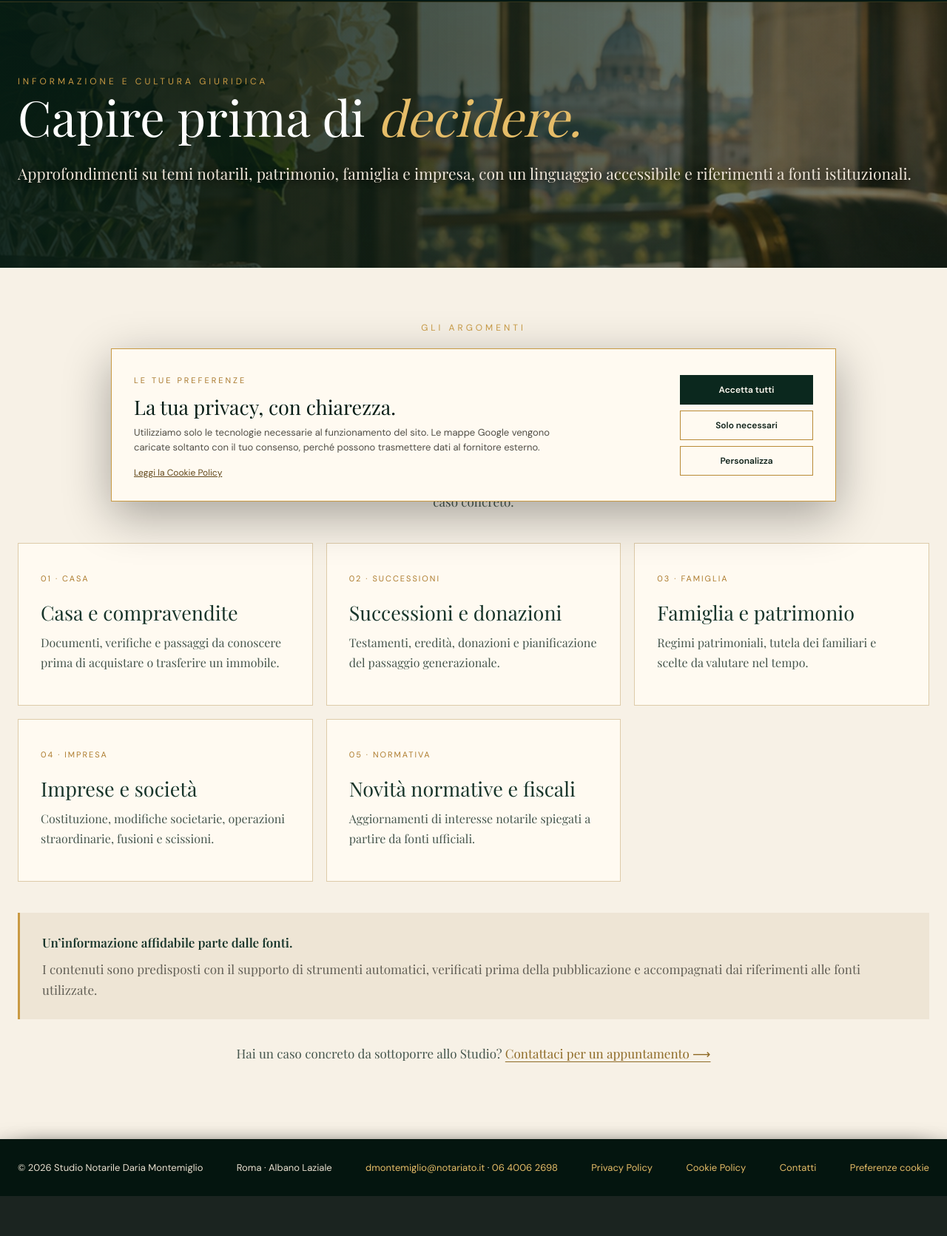
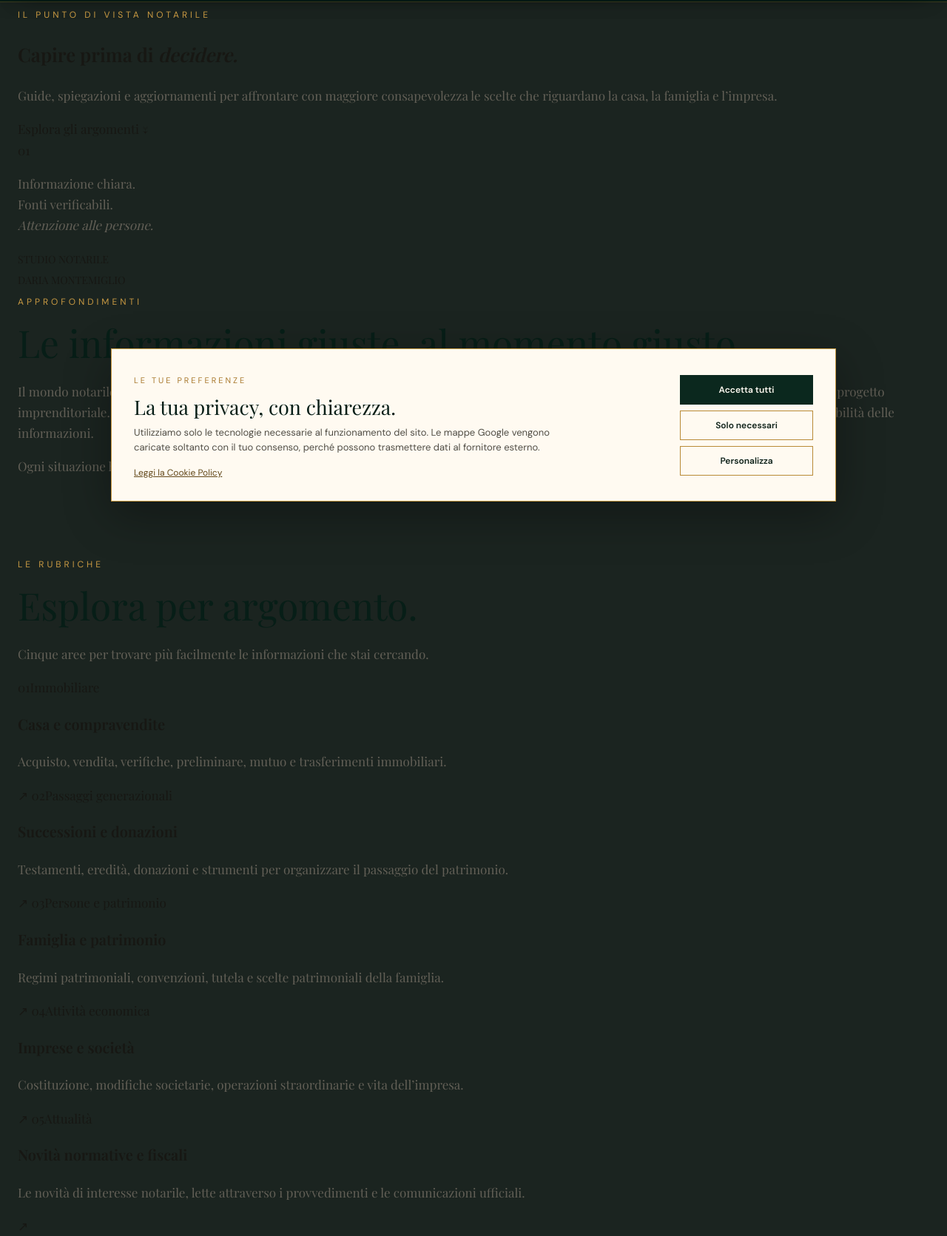
Before and after one commit to fabioleonardi22-blip/notaiomontemiglio, a plain HTML site: page approfondimenti.html in a window 1280 px wide. Shown: the part 98-1769 px from the top of the page at 74% size. Before the commit the page ends 1715 px from the top, so only its background shows below. Drawn offline with nearby package versions, Linux system fonts and the light colour scheme; a web font is replaced by a local one.

Commit message:
Realizza la nuova pagina editoriale Approfondimenti

```diff
--- a/approfondimenti.html
+++ b/approfondimenti.html
@@ -1,28 +1,75 @@
 <!doctype html>
 <html lang="it">
 <head>
-<meta charset="utf-8"><meta name="viewport" content="width=device-width,initial-scale=1">
-<meta name="description" content="Approfondimenti notarili dello Studio Daria Montemiglio: casa, successioni, famiglia, impresa e novità normative. Informazioni chiare e fonti istituzionali.">
+<meta charset="utf-8">
+<meta name="viewport" content="width=device-width,initial-scale=1">
+<meta name="description" content="Guide e approfondimenti notarili dello Studio Daria Montemiglio: casa, successioni, famiglia, patrimonio, imprese e novità normative.">
 <meta name="robots" content="index,follow">
-<title>Approfondimenti notarili | Daria Montemiglio Notaio</title>
+<title>Approfondimenti notarili | Studio Daria Montemiglio</title>
 <link rel="canonical" href="https://notaiomontemiglio.vercel.app/approfondimenti.html">
 <link rel="stylesheet" href="assets/style.css">
 </head>
 <body>
-<header class="topbar"><div class="wrap nav"><a class="brand" href="index.html"><span class="monogram">DM</span><span class="brandname">DARIA MONTEMIGLIO<small>NOTAIO</small></span></a><button class="menu" type="button" aria-label="Apri menu" aria-expanded="false" aria-controls="menu-principale">☰</button><nav id="menu-principale" aria-label="Principale"><a href="index.html">Home</a><a href="studio.html">Lo Studio</a><a href="attivita.html">Attività</a><a href="approfondimenti.html" class="active">Approfondimenti</a><a href="sedi.html">Sedi</a><a href="contatti.html">Contatti</a></nav></div></header>
+<header class="topbar"><div class="wrap nav"><a class="brand" href="index.html"><span class="monogram">DM</span><span class="brandname">DARIA MONTEMIGLIO<small>NOTAIO</small></span></a><button class="menu" type="button" aria-label="Apri menu" aria-expanded="false" aria-controls="menu-principale">☰</button><nav id="menu-principale" aria-label="Principale"><a href="index.html">Home</a><a href="studio.html">Lo Studio</a><a href="attivita.html">Attività</a><a href="approfondimenti.html" class="active" aria-current="page">Approfondimenti</a><a href="sedi.html">Sedi</a><a href="contatti.html">Contatti</a></nav></div></header>
 <main>
-<section class="pagehero"><div class="wrap"><span class="eyebrow">Informazione e cultura giuridica</span><h1>Capire prima di <em>decidere.</em></h1><p>Approfondimenti su temi notarili, patrimonio, famiglia e impresa, con un linguaggio accessibile e riferimenti a fonti istituzionali.</p></div></section>
-<section class="section insights-section"><div class="wrap">
-<div class="insights-intro"><span class="eyebrow">Gli argomenti</span><h2>Le informazioni che aiutano a orientarsi.</h2><p>Una raccolta di contenuti divulgativi curati per aiutare cittadini, famiglie e imprese a comprendere meglio passaggi e strumenti giuridici. Ogni articolo è informativo e non sostituisce la valutazione del caso concreto.</p></div>
-<div class="insights-grid">
-<article><span>01 · CASA</span><h2>Casa e compravendite</h2><p>Documenti, verifiche e passaggi da conoscere prima di acquistare o trasferire un immobile.</p></article>
-<article><span>02 · SUCCESSIONI</span><h2>Successioni e donazioni</h2><p>Testamenti, eredità, donazioni e pianificazione del passaggio generazionale.</p></article>
-<article><span>03 · FAMIGLIA</span><h2>Famiglia e patrimonio</h2><p>Regimi patrimoniali, tutela dei familiari e scelte da valutare nel tempo.</p></article>
-<article><span>04 · IMPRESA</span><h2>Imprese e società</h2><p>Costituzione, modifiche societarie, operazioni straordinarie, fusioni e scissioni.</p></article>
-<article><span>05 · NORMATIVA</span><h2>Novità normative e fiscali</h2><p>Aggiornamenti di interesse notarile spiegati a partire da fonti ufficiali.</p></article>
-</div>
-<div class="insights-note"><strong>Un’informazione affidabile parte dalle fonti.</strong><p>I contenuti sono predisposti con il supporto di strumenti automatici, verificati prima della pubblicazione e accompagnati dai riferimenti alle fonti utilizzate.</p></div>
-<p class="insights-contact">Hai un caso concreto da sottoporre allo Studio? <a href="contatti.html">Contattaci per un appuntamento ⟶</a></p>
-</div></section>
+<section class="insights-hero">
+  <div class="wrap insights-hero-inner">
+    <div class="insights-hero-copy">
+      <span class="eyebrow">Il punto di vista notarile</span>
+      <h1>Capire prima di <em>decidere.</em></h1>
+      <p>Guide, spiegazioni e aggiornamenti per affrontare con maggiore consapevolezza le scelte che riguardano la casa, la famiglia e l’impresa.</p>
+      <a class="insights-hero-link" href="#temi">Esplora gli argomenti <span aria-hidden="true">↓</span></a>
+    </div>
+    <div class="insights-hero-aside" aria-label="Approccio editoriale">
+      <span class="insights-aside-number">01</span>
+      <p>Informazione chiara.<br>Fonti verificabili.<br><em>Attenzione alle persone.</em></p>
+      <span class="insights-aside-rule"></span>
+      <small>STUDIO NOTARILE<br>DARIA MONTEMIGLIO</small>
+    </div>
+  </div>
+</section>
+
+<section class="insights-editorial-intro">
+  <div class="wrap insights-intro-grid">
+    <div><span class="eyebrow">Approfondimenti</span><h2>Le informazioni giuste, al momento giusto.</h2></div>
+    <div><p>Il mondo notarile accompagna decisioni importanti: acquistare una casa, organizzare il patrimonio, affrontare una successione o dare forma a un progetto imprenditoriale. In questa sezione raccogliamo contenuti divulgativi per aiutare a orientarsi, con un linguaggio accessibile e attenzione all’attendibilità delle informazioni.</p><p class="insights-intro-note">Ogni situazione ha caratteristiche proprie: un articolo può offrire un primo orientamento, ma non sostituisce l’esame del caso concreto.</p></div>
+  </div>
+</section>
+
+<section class="section insights-topics" id="temi">
+ <div class="wrap">
+  <div class="insights-section-heading"><div><span class="eyebrow">Le rubriche</span><h2>Esplora per argomento.</h2></div><p>Cinque aree per trovare più facilmente le informazioni che stai cercando.</p></div>
+  <div class="insights-topic-grid">
+   <a class="insights-topic" id="tema-casa" href="#articoli"><span class="topic-index">01</span><span class="topic-label">Immobiliare</span><h3>Casa e compravendite</h3><p>Acquisto, vendita, verifiche, preliminare, mutuo e trasferimenti immobiliari.</p><span class="topic-arrow" aria-hidden="true">↗</span></a>
+   <a class="insights-topic" id="tema-successioni" href="#articoli"><span class="topic-index">02</span><span class="topic-label">Passaggi generazionali</span><h3>Successioni e donazioni</h3><p>Testamenti, eredità, donazioni e strumenti per organizzare il passaggio del patrimonio.</p><span class="topic-arrow" aria-hidden="true">↗</span></a>
+   <a class="insights-topic" id="tema-famiglia" href="#articoli"><span class="topic-index">03</span><span class="topic-label">Persone e patrimonio</span><h3>Famiglia e patrimonio</h3><p>Regimi patrimoniali, convenzioni, tutela e scelte patrimoniali della famiglia.</p><span class="topic-arrow" aria-hidden="true">↗</span></a>
+   <a class="insights-topic" id="tema-impresa" href="#articoli"><span class="topic-index">04</span><span class="topic-label">Attività economica</span><h3>Imprese e società</h3><p>Costituzione, modifiche societarie, operazioni straordinarie e vita dell’impresa.</p><span class="topic-arrow" aria-hidden="true">↗</span></a>
+   <a class="insights-topic insights-topic-featured" id="tema-normativa" href="#articoli"><span class="topic-index">05</span><span class="topic-label">Attualità</span><h3>Novità normative e fiscali</h3><p>Le novità di interesse notarile, lette attraverso i provvedimenti e le comunicazioni ufficiali.</p><span class="topic-arrow" aria-hidden="true">↗</span></a>
+  </div>
+ </div>
+</section>
+
+<section class="section insights-articles" id="articoli">
+ <div class="wrap">
+  <div class="insights-section-heading"><div><span class="eyebrow">Dalla redazione</span><h2>Gli ultimi approfondimenti.</h2></div><span class="insights-status">SEZIONE IN AGGIORNAMENTO</span></div>
+  <div class="insights-empty">
+   <span class="insights-empty-mark" aria-hidden="true">✳</span>
+   <div><h3>Stiamo preparando i primi contenuti.</h3><p>Gli approfondimenti saranno pubblicati dopo la verifica delle fonti e la revisione notarile. Preferiamo offrire informazioni controllate, piuttosto che aggiornamenti frettolosi.</p></div>
+  </div>
+ </div>
+</section>
+
+<section class="insights-method">
+ <div class="wrap insights-method-grid">
+  <div><span class="eyebrow">Il nostro metodo</span><h2>Prima le fonti.<br><em>Poi le parole.</em></h2></div>
+  <div class="insights-method-copy"><p>Gli articoli prendono spunto da questioni ricorrenti e aggiornamenti di interesse per cittadini, famiglie e imprese. La redazione può utilizzare strumenti digitali per organizzare le informazioni e predisporre una prima bozza; ogni contenuto deve essere controllato e approvato prima di essere pubblicato.</p>
+   <ul><li>Consultazione di fonti istituzionali e documenti ufficiali</li><li>Verifica dei riferimenti e della data di aggiornamento</li><li>Revisione dei contenuti prima della pubblicazione</li></ul>
+   <div class="insights-sources"><span>Fonti di riferimento</span><a href="https://www.notariato.it/it/news/" target="_blank" rel="noopener noreferrer">Consiglio Nazionale del Notariato ↗</a><a href="https://www.agenziaentrate.gov.it/" target="_blank" rel="noopener noreferrer">Agenzia delle Entrate ↗</a><a href="https://www.normattiva.it/" target="_blank" rel="noopener noreferrer">Normattiva ↗</a><a href="https://www.gazzettaufficiale.it/" target="_blank" rel="noopener noreferrer">Gazzetta Ufficiale ↗</a></div>
+  </div>
+ </div>
+</section>
+<section class="insights-contact-band"><div class="wrap"><div><span class="eyebrow">Hai una questione da approfondire?</span><h2>Ogni caso merita attenzione.</h2></div><a class="btn" href="contatti.html">Contatta lo Studio <span aria-hidden="true">⟶</span></a></div></section>
 </main>
-<footer><div class="wrap foot"><span>© <span id="year"></span> Studio Notarile Daria Montemiglio</span><span>Roma · Albano Laziale</span><span><a href="mailto:dmontemiglio@notariato.it">dmontemiglio@notariato.it</a> · <a href="tel:+390640062698">06 4006 2698</a></span><a href="privacy-policy.html">Privacy Policy</a><a href="cookie-policy.html">Cookie Policy</a><a href="contatti.html">Contatti</a></div></footer><script src="assets/site.js"></script></body></html>
+<footer><div class="wrap foot"><span>© <span id="year"></span> Studio Notarile Daria Montemiglio</span><span>Roma · Albano Laziale</span><span><a href="mailto:dmontemiglio@notariato.it">dmontemiglio@notariato.it</a> · <a href="tel:+390640062698">06 4006 2698</a></span><a href="privacy-policy.html">Privacy Policy</a><a href="cookie-policy.html">Cookie Policy</a><a href="contatti.html">Contatti</a></div></footer>
+<script src="assets/site.js"></script>
+</body></html>
```
